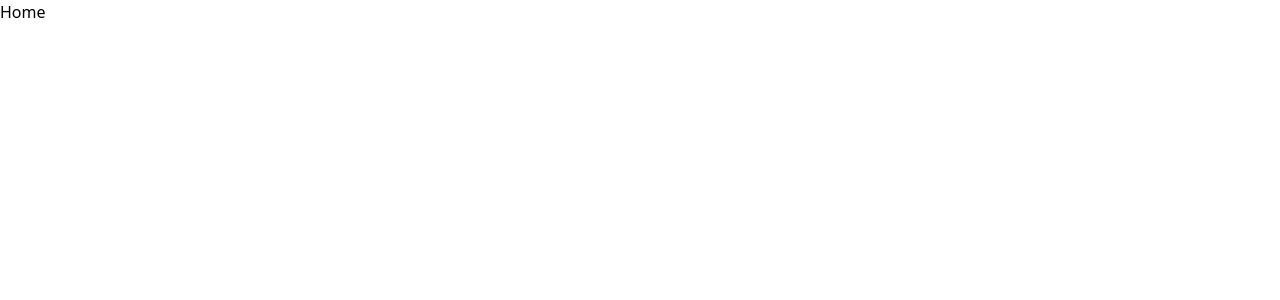
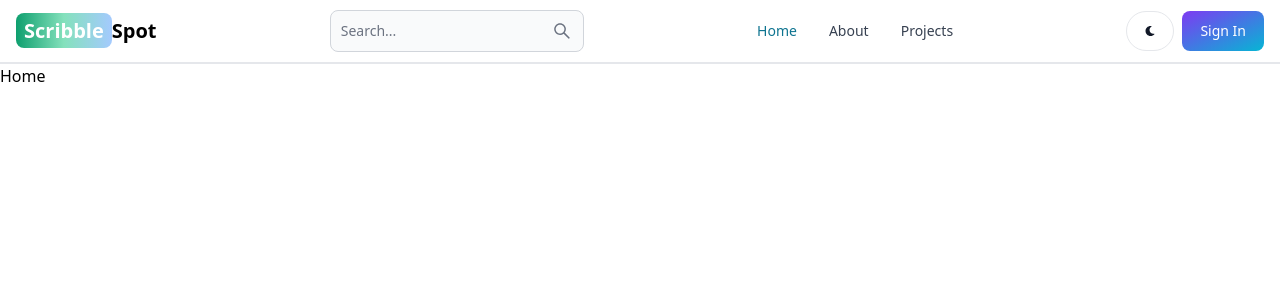
Before and after one commit to Yash-codeAndDev/Scribble-Spot, a React (Vite) app in the folder client/: page / in a window 1280 px wide. Shown: the top 300 px of the page. Built offline with nearby package versions, Linux system fonts and the light colour scheme.

Commit message:
Created Header Section

```diff
--- a/client/package.json
+++ b/client/package.json
@@ -10,8 +10,10 @@
     "preview": "vite preview"
   },
   "dependencies": {
+    "flowbite-react": "^0.10.1",
     "react": "^18.3.1",
     "react-dom": "^18.3.1",
+    "react-icons": "^5.2.1",
     "react-router-dom": "^6.26.0"
   },
   "devDependencies": {
--- a/client/src/App.jsx
+++ b/client/src/App.jsx
@@ -6,10 +6,12 @@ import SignUp from './pages/SignUp'
 import Dashboard from './pages/Dashboard'
 import Projects from './pages/Projects'
 import Signin from './pages/SignIn'
+import Header from './components/Header'
 function App()
 {
   return (
     <BrowserRouter>
+      <Header />
       <Routes>
         <Route path='/' element ={<Home/>} />
         <Route path='/about' element ={<About/>} />
--- /dev/null
+++ b/client/src/components/Header.jsx
@@ -0,0 +1,65 @@
+import React from 'react'
+import { Button, Navbar, TextInput } from 'flowbite-react'
+import {Link , useLocation} from 'react-router-dom'
+import { AiOutlineSearch} from 'react-icons/ai'
+import {FaMoon } from 'react-icons/fa'
+function Header() {
+
+    const path = useLocation().pathname
+  return (
+    <Navbar
+    className='border-b-2'
+    >
+        <Link to='/'
+        className='self-center whitespace-nowrap text-sm sm:text-xl font-semibold dark:text-white'>
+            <span
+            className='px-2 py-1 bg-gradient-to-r from-green-500 via-green-300 to-blue-300 rounded-lg text-white'
+            >Scribble</span>
+            Spot
+        </Link>
+        <form>
+            <TextInput
+            type='text'
+            placeholder='Search...'
+            rightIcon={AiOutlineSearch}
+            className='hidden lg:inline'
+            />
+        </form>
+        <Button className='w-12 h-10 lg:hidden ' color='gray' pill='true'>
+            <AiOutlineSearch/>
+        </Button>
+
+        <div className='flex gap-2 md:order-2'>
+            <Button className='w-12 h-10 hidden sm:inline' color='gray' pill>
+                <FaMoon />
+            </Button>
+            <Link to='/sign-in' >
+                <Button gradientDuoTone='purpleToBlue'>
+                    Sign In
+                </Button>
+            </Link>
+            <Navbar.Toggle />
+        </div>
+
+        <Navbar.Collapse>
+                <Navbar.Link active={path === '/'} as={'div'}>
+                    <Link to='/' >
+                        Home
+                    </Link>
+                </Navbar.Link>
+                <Navbar.Link active={path === '/about'} as={'div'}>
+                    <Link to='/about' >
+                        About
+                    </Link>
+                </Navbar.Link>
+                <Navbar.Link active={path === '/projects'} as={'div'} >
+                    <Link to='/projects'>
+                        Projects
+                    </Link>
+                </Navbar.Link>
+        </Navbar.Collapse>
+    </Navbar>
+  )
+}
+
+export default Header
--- a/client/tailwind.config.js
+++ b/client/tailwind.config.js
@@ -1,12 +1,16 @@
+const flowbite = require("flowbite-react/tailwind");
 /** @type {import('tailwindcss').Config} */
 export default {
   content: [
     "./index.html",
     "./src/**/*.{js,ts,jsx,tsx}",
+    flowbite.content(),
   ],
 
   theme: {
     extend: {},
   },
-  plugins: [],
+  plugins: [
+    flowbite.plugin(),
+  ],
 }
```
Also changed, not shown: 1 other file (tests, documents, lock files or other folders).
